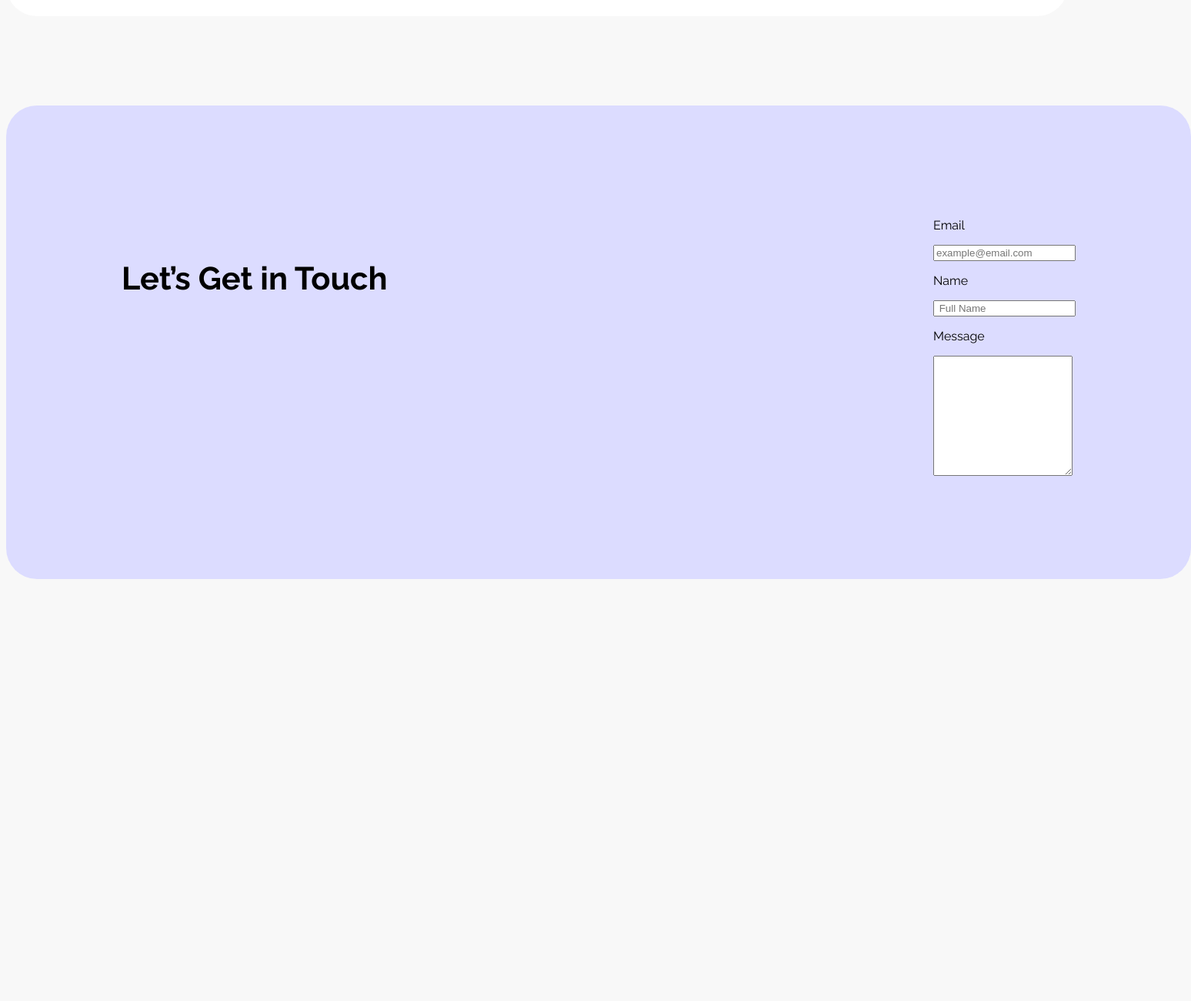
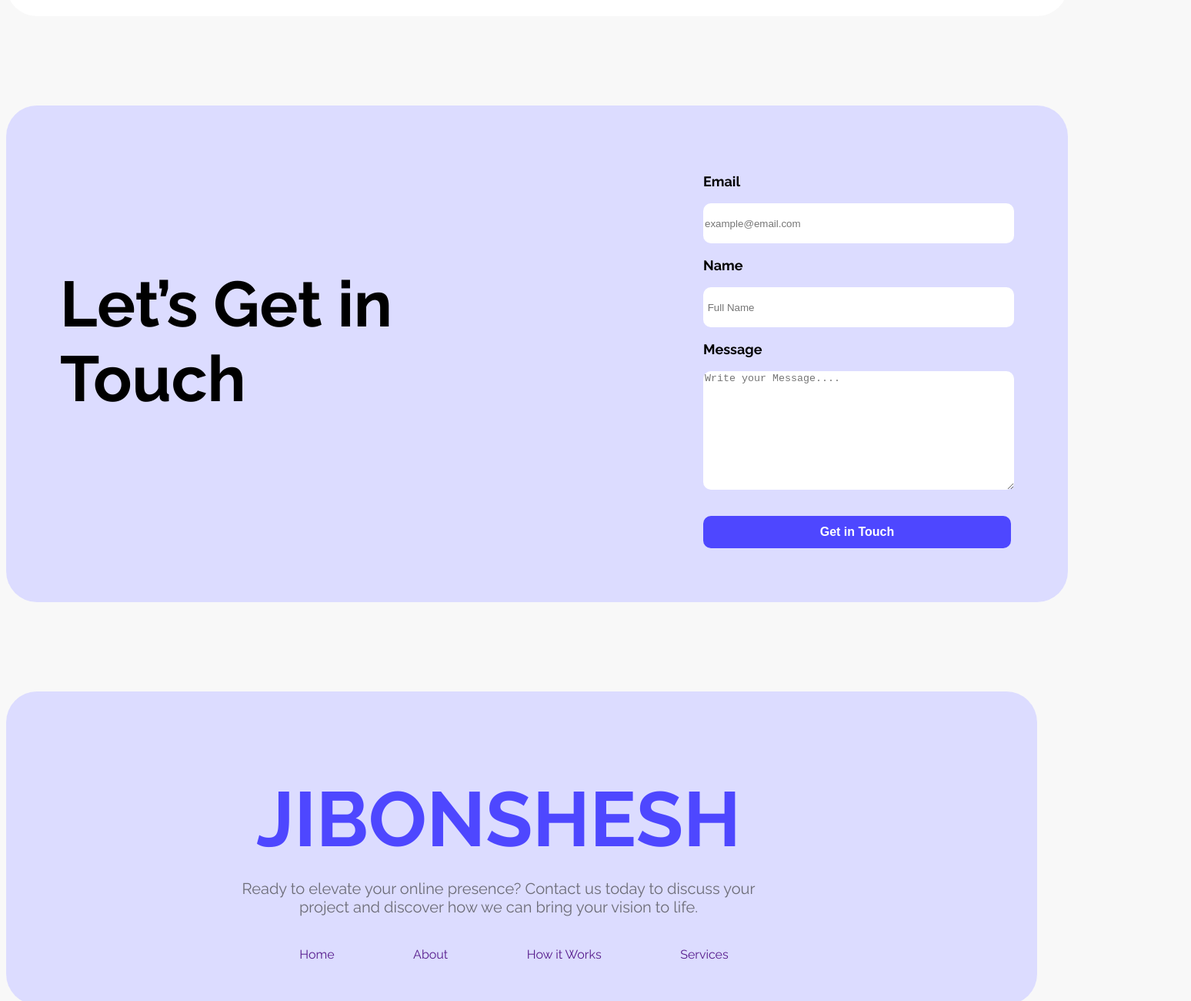
Before and after one commit to PushpitaIman/assign-webflow-013, a plain HTML site: page index.html in a window 1280 px wide. Shown: the part 2440-3740 px from the top of the page at 77% size, 1548 px wide, since content can reach past the window. Before the commit the page ends 3308 px from the top, so only its background shows below. Drawn offline with Linux system fonts and the light colour scheme.

Commit message:
finish touch

```diff
--- a/index.html
+++ b/index.html
@@ -72,16 +72,18 @@
 
             <div class="box">
                     <form action="" class="foot">
-                    <p>Email</p>
-                    <input type="email" name="Email" id="" placeholder="example@email.com">
+                    <p style="font-size: large; font-weight: bold;">Email</p>
+                    <input type="email" name="Email" id="" placeholder="example@email.com" style="width: 400px; height: 50px; border-radius: 10px;border: none;">
                 </form>
                  <form action="" class="foot">
-                    <p>Name</p>
-                    <input type="text" name="" id="" placeholder=" Full Name">
+                    <p style="font-size: large; font-weight: bold;">Name</p>
+                    <input type="text" name="" id="" placeholder=" Full Name" style="width: 400px; height: 50px; border-radius: 10px; border: none;">
                 </form>
                  <form action="" class="foot">
-                    <p>Message</p>
-                    <textarea name="" id="" rows="10px"></textarea>
+                    <p style="font-size: large; font-weight: bold;">Message</p>
+                    <textarea name="" id="" rows="10px" placeholder="Write your Message...." style="width: 400px;border-radius: 10px;border: none;"></textarea>
+
+                    <button class="touch-btn" style="display: block;"> Get in Touch</button>
             </div>
 
 
@@ -89,7 +91,20 @@
 
          </section>
     </main>
-    <footer>
+    <footer class="f007">
+        <div class="last-one">
+        <h1 class="last-title"> JIBONSHESH</h1>
+        <p class="foot-body">Ready to elevate your online presence? Contact us today to discuss your project and discover how we can bring your vision to life.</p>
+        </div>
+
+        <div class="foot13">
+        <ul class="links">
+            <li><a href="">Home</a></li>
+            <li><a href="">About</a></li>
+            <li><a href="">How it Works</a></li>
+            <li><a href="">Services</a></li>
+        </ul>
+        </div>
 
     </footer>
 </body>
--- a/style/styles.css
+++ b/style/styles.css
@@ -23,7 +23,13 @@ font-family: "Raleway", sans-serif;
 
 
 }
+.btn-prem:hover{
+    background-color: lightgreen;
+}
 
+.touch-btn:hover{
+    background-color: lightgreen;
+}
 .header-bc{
     background-image: url(../Assets/Hero-bg.png);
     background-repeat: repeat;
@@ -158,21 +164,82 @@ width: 1240px;
     margin: 116px auto;
     background-color: #dcdcff;
     border-radius: 40px;
-    padding: 130px 150px;
+    padding: 70px 70px;
     display: flex;
     justify-content: space-between;
     gap: 100px;
 
+}
+
+.title-touch{
+    font-size: 100px;
+    font-weight: bold;
+    width: 500px;
+
+}
+.touch-btn{
+     background-color: #4E47FF;
+    border-radius: 10px;
+    font-weight: bold;
+    padding: 12px 36px;
+    font-size: 16px;
+    border: none;
+    color: white;
+    margin-top: 30px;
+    width: 400px;
 
 }
 
-.title-touch{
-    font-size: 50px;
-    font-weight: bold;
+.f007{
+    width: 1240px;
+    height: auto;
+    background-color: #dcdcff;
+    border-radius: 40px;
+    padding: 40px 50px;
+    margin: 116px auto;
+}
+.last-one{
+  width: 700px;
+    height: auto;
+    margin: 40px 240px;
+
 
 }
 
-.foot{
-   width: 50%;
+.last-title{
+    font-size: 100px;
+    font-weight: bold;
+    color:#4E47FF;
+    justify-content: center;
+    text-align: center;
+    margin-bottom: 20px;
 
 }
+
+.foot-body{
+    font-size: 20px;
+    color: #6c6c77;
+    text-align: center;
+    margin-bottom: 0px;
+
+}
+
+.links{
+    list-style: none;
+    text-decoration: none;
+    display: flex;
+    justify-content: space-around;
+    text-align: center;
+    margin-bottom: opx;
+
+}
+
+footer ul li a{
+    text-decoration: none;
+
+}
+
+.foot13{
+    width: 700px;
+    margin: 0px 240px;
+}
```
